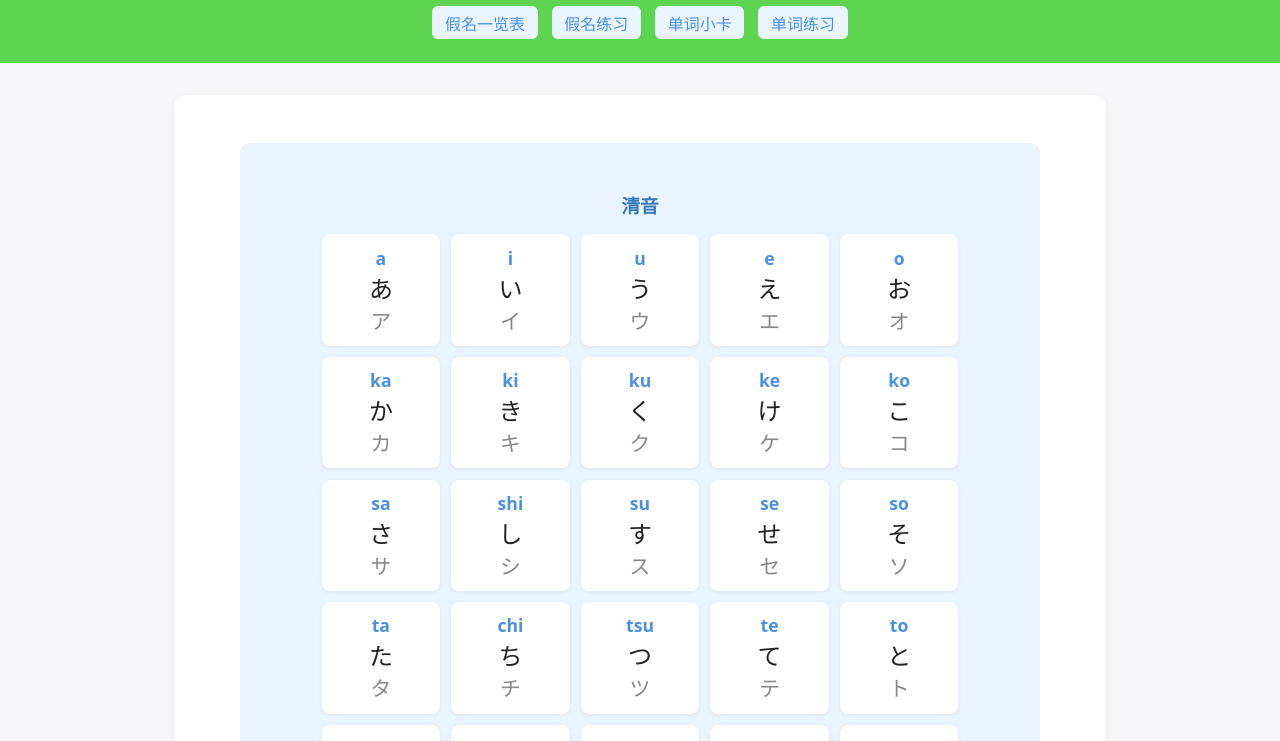
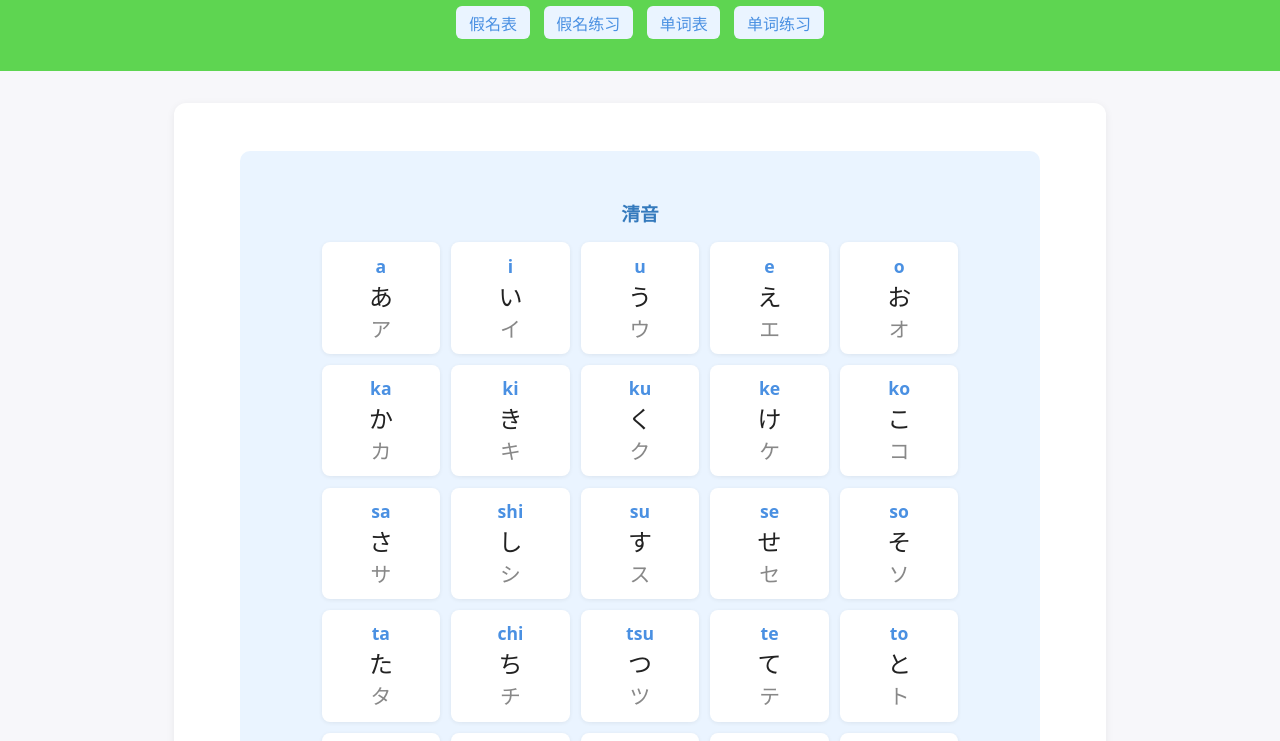
Before and after one commit to Dale2003/50kana, a plain HTML site: page index.html in a window 1280 px wide. Shown: the part 107-848 px from the top of the page. Drawn offline with Linux system fonts and the light colour scheme; no server answers; a web font is replaced by a local one.

Commit message:
Update index.html

```diff
--- a/index.html
+++ b/index.html
@@ -13,9 +13,9 @@
     <header>
         <h1>初级日语学习</h1>
         <nav>
-            <button class="nav-btn" data-tab="table">假名一览表</button>
+            <button class="nav-btn" data-tab="table">假名表</button>
             <button class="nav-btn" data-tab="practice">假名练习</button>
-            <button class="nav-btn" data-tab="cards">单词小卡</button>
+            <button class="nav-btn" data-tab="cards">单词表</button>
             <button class="nav-btn" data-tab="quiz">单词练习</button>
         </nav>
     </header>
@@ -96,7 +96,7 @@
     </footer>
     <script src="main.js"></script>
     <style>
-        .nav-btn { background: #eaf4ff; color: #4a90e2; border: none; padding: 0.3rem 0.8rem; margin: 0 0.3rem; border-radius: 6px; font-size: 1rem; cursor: pointer; }
+        .nav-btn { background: #eaf4ff; color: #4a90e2; border: none; padding: 0.3rem 0.8rem; margin: 0 0.3rem; border-radius: 6px; font-size: 1rem; cursor: pointer; margin-bottom: 0.5rem; }
         .nav-btn:hover { background: #4a90e2; color: #fff; }
         .page { margin-top: 2rem; }
         .kana-table table { width: 100%; border-collapse: collapse; margin: 1rem 0; }
```
